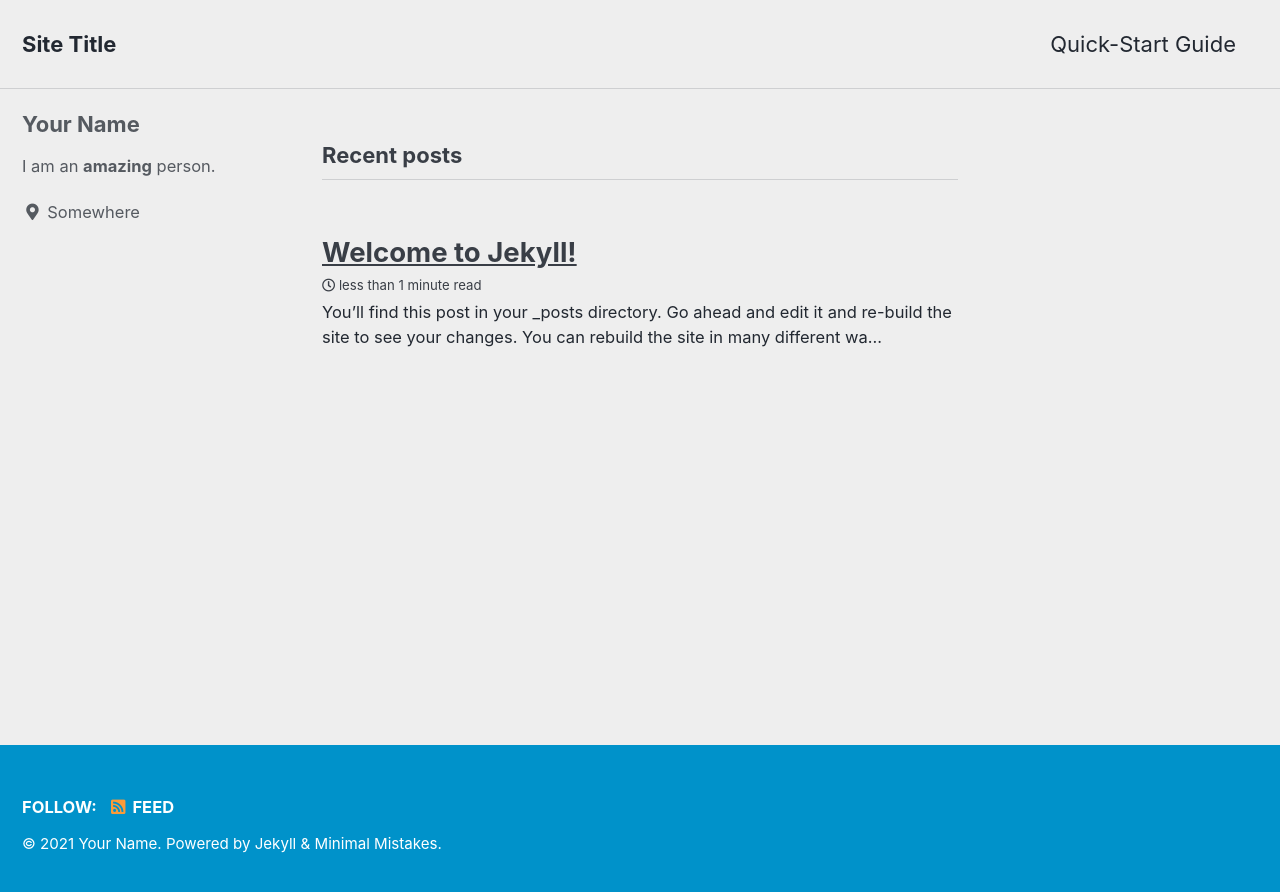
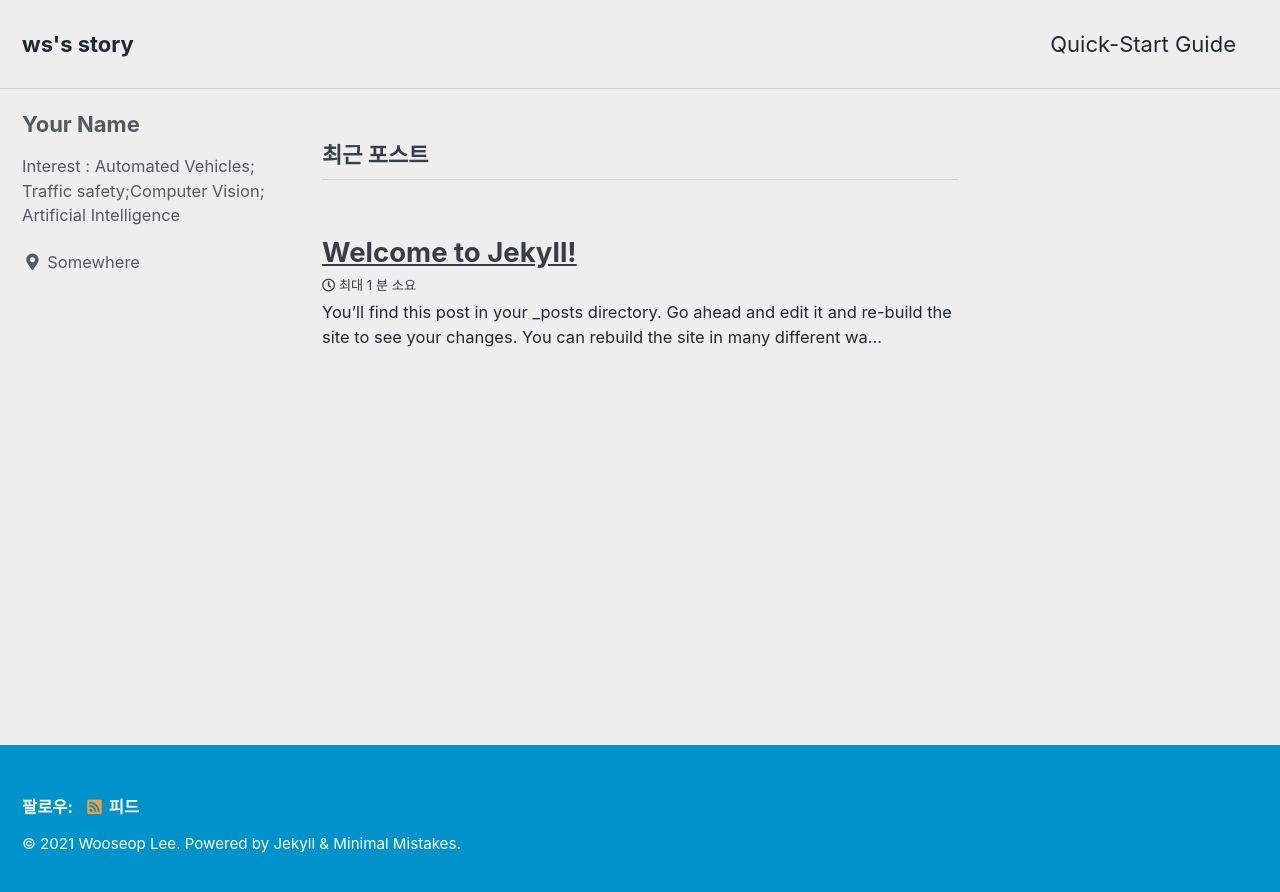
Before and after one commit to wooings/wooings.github.io, a Jekyll site: the page built from index.html, in a window 1280 px wide. Shown: the top 892 px of the page. Built offline with Jekyll 4.4.1, drawn with Linux system fonts in a browser that asks for light colours; cached includes are drawn as plain includes; the list of posts is cut into pages by our own code.

Commit message:
Update _config.yml

```diff
--- a/_config.yml
+++ b/_config.yml
@@ -11,15 +11,15 @@
 # https://mmistakes.github.io/minimal-mistakes/docs/quick-start-guide/#installing-the-theme
 
 # theme                  : "minimal-mistakes-jekyll"
-remote_theme           : "mmistakes/minimal-mistakes"
+# remote_theme           : "mmistakes/minimal-mistakes"
 minimal_mistakes_skin    : "air" # "air", "aqua", "contrast", "dark", "dirt", "neon", "mint", "plum", "sunrise"
 
 # Site Settings
-locale                   : "en-US"
-title                    : "Site Title"
+locale                   : "ko"
+title                    : "ws's story"
 title_separator          : "-"
 subtitle                 : # site tagline that appears below site title in masthead
-name                     : "Your Name"
+name                     : "Wooseop Lee"
 description              : "An amazing website."
 url                      : "https://wooings.github.io"
 baseurl                  : # the subpath of your site, e.g. "/blog"
@@ -103,7 +103,7 @@ analytics:
 author:
   name             : "Your Name"
   avatar           : # path of avatar image, e.g. "/assets/images/bio-photo.jpg"
-  bio              : "I am an **amazing** person."
+  bio              : "Interest : Automated Vehicles; Traffic safety;Computer Vision; Artificial Intelligence"
   location         : "Somewhere"
   email            :
   links:
```
